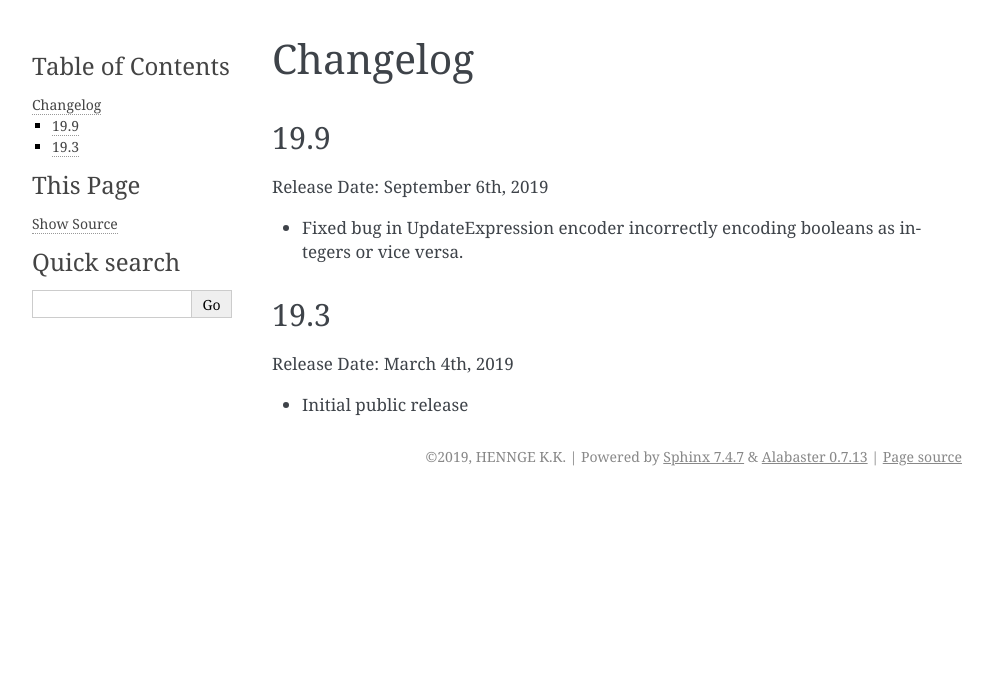
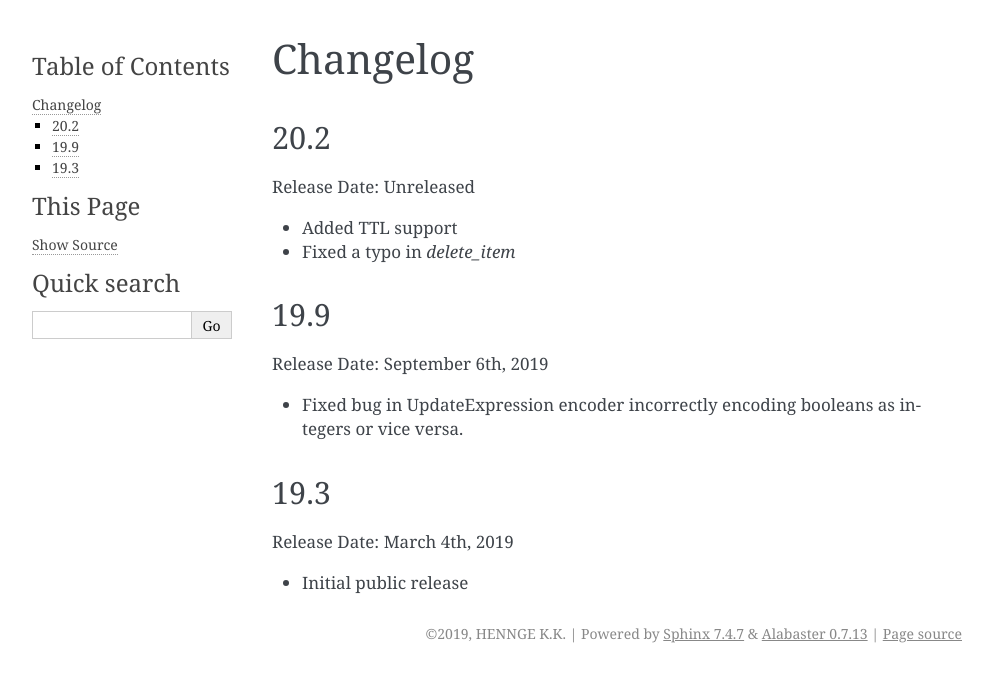
Before and after one commit to HENNGE/aiodynamo, a Sphinx documentation site: the page built from docs/changelog.rst, in a window 1280 px wide. Shown: the top 682 px of the page, without its empty margins (148-1141 px from the left). Built offline with Sphinx 7.4.7, drawn with Linux system fonts in a browser that asks for light colours.

Commit message:
updated changelog

```diff
--- a/docs/changelog.rst
+++ b/docs/changelog.rst
@@ -1,5 +1,13 @@
 Changelog
 =========
+
+20.2
+----
+
+Release Date: Unreleased
+
+* Added TTL support
+* Fixed a typo in `delete_item`
 
 19.9
 ----
```
